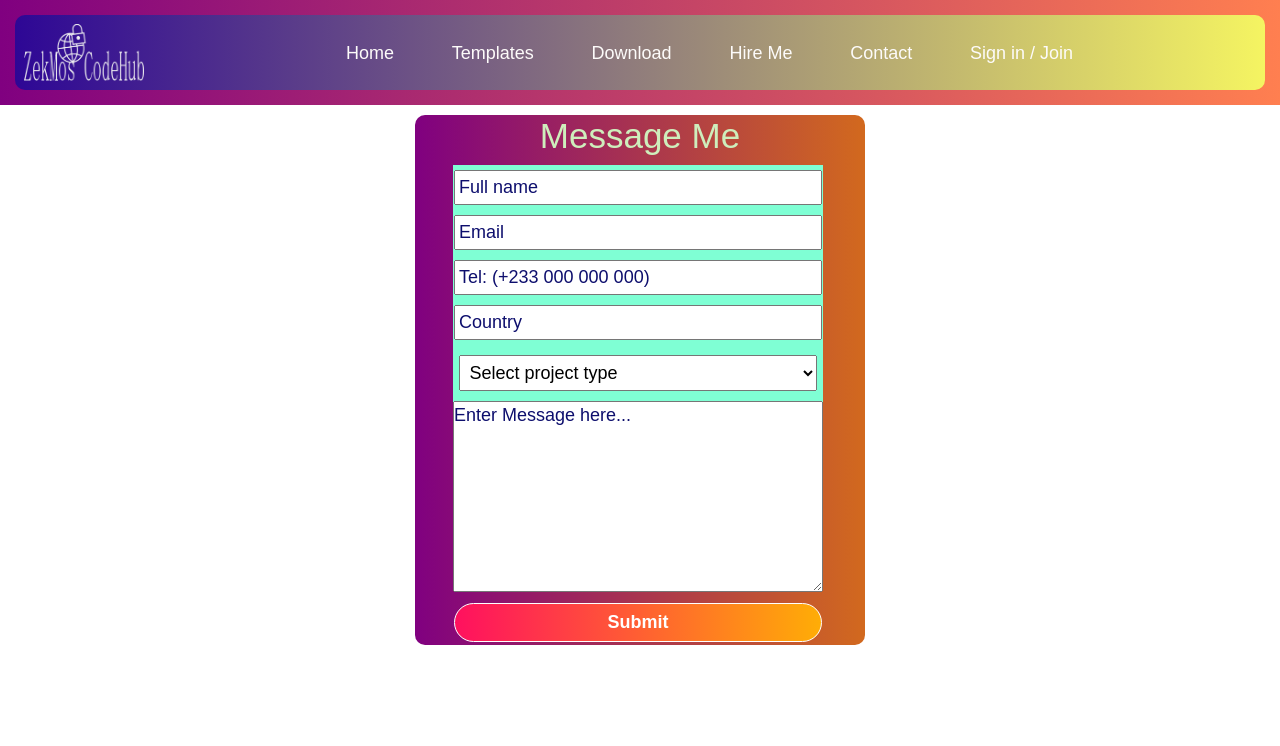
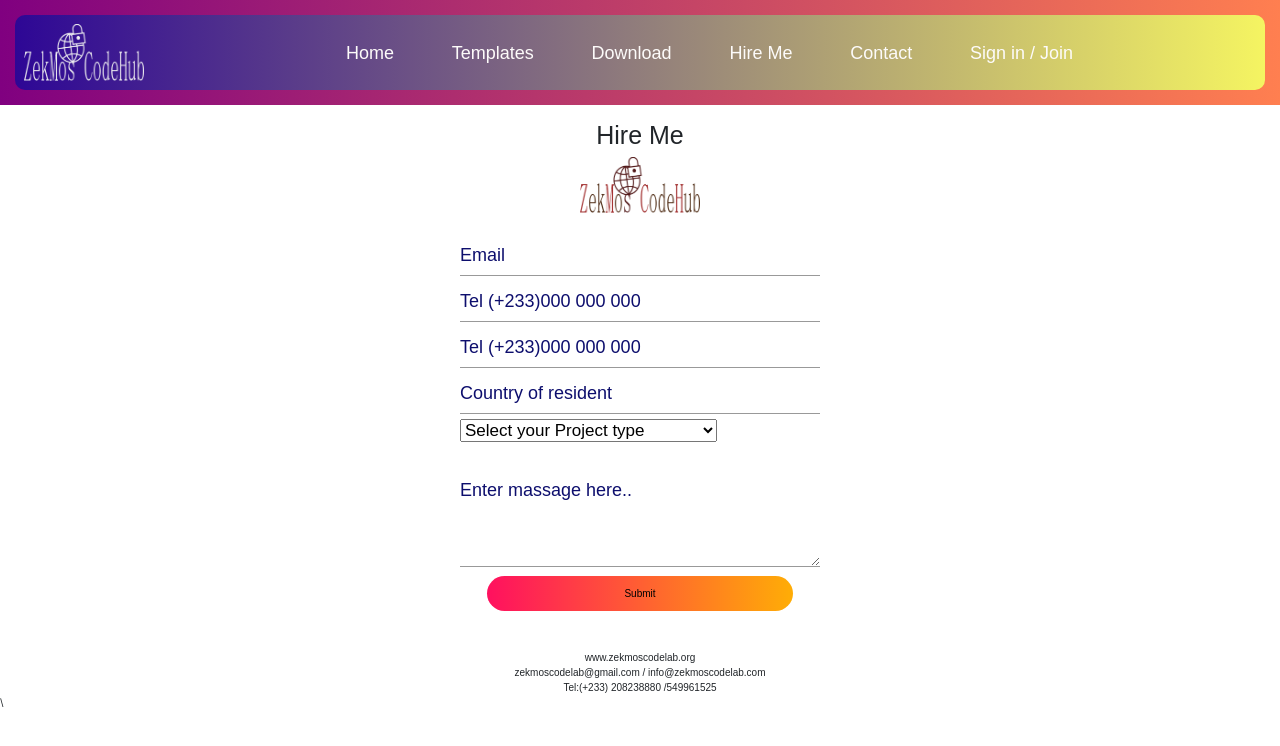
Before and after one commit to zekmoscodehub/zekmoscodehub.github.io, a plain HTML site: page hire.html in a window 1280 px wide. Drawn offline with nearby package versions, Linux system fonts and the light colour scheme.

Commit message:
update
last update

```diff
--- a/hire.html
+++ b/hire.html
@@ -31,28 +31,44 @@
     </div>
     </nav>
   </div>
-        <div class="main-box">
-          <div class="head">
-          <h1 class="head">Message Me</h1></div>
-            <form action=""method="post" name="contact" class="outer-form contact"netlify>
+  <div class="container-2">
 
-                <div class="input-group1">
-                    <input type="text" class="fields" placeholder="Full name" required>
-                    <input type="email" class="fields" placeholder="Email"required>
-                    <input type="text" class="fields" placeholder="Tel: (+233 000 000 000)"required>
-                    <input type="text" class="fields" placeholder="Country"required>
-                    <select name="" id=""class="subject" required>
-                        <option value="default">Select project type</option>
-                        <option value="project">Front End UI (User Interface Project) </option>
-                        <option value="project"> WordPress Project</option>
-                        <option value="project">BackEnd Project</option>
-                        <option value="project">Web App Project</option>
-                    </select>
-                    <textarea name="comments" id="" cols="39" rows="7" class="coment" placeholder="Enter Message here..."></textarea>
-                    <button type="submit"class="submit-btn btn1">Submit</button>
-                </div>
-            </form>
+  <div class="form-box">
+    <div class="title2">
+      <h1 class="hire">Hire Me</h1>
+    </div>
+    <div class="logo">
+      <img src="/zekmoscodehub.github.io/coloredlogo.png" alt="" class="logo2">
+    </div>
+
+    <div class="social-icons">
+  <i class="fas fa-brand-youtube"></i>
+       </div>
+       <form id="contact" class="input-group2">
+        <input type="namee" class="input-field" placeholder="Email" required>
+        <input type="email" class="input-field" placeholder="Tel (+233)000 000 000" required>
+        <input type="tell" class="input-field" placeholder="Tel (+233)000 000 000" required>
+        <input type="Country" class="input-field" placeholder="Country of resident" required>
+        <div class="select">
+          <select name="select" id="" class="selec">
+            <option value="">Select your Project type</option>
+            <option value="">User Interface (UI) Design</option>
+            <option value="">User Interface (UX) Design</option>
+            <option value="">Landing Design</option>
+            <option value="">Blog Post Design</option>
+            <option value="">Full Functional Website Design</option>
+            <option value="">WordPress Design</option>
+            <option value="">Re-design/Upgragde/Editing</option>
+            <option value="">Other</option>
+          </select>
         </div>
+        <textarea type="Text" class="input-field" placeholder="Enter massage here.."></textarea>
+        <button type="submit" class="submit-btn">Submit</button>
+   </form>
+</div>
+        <footer class="foot">www.zekmoscodelab.org <br> zekmoscodelab@gmail.com / info@zekmoscodelab.com<br>Tel:(+233) 208238880 /549961525
+   </footer>
+   </div>\
         <script src="">
         </script>
 </body>
--- a/main-style.css
+++ b/main-style.css
@@ -71,6 +71,13 @@ section{
     cursor: pointer;
 	margin:2px;
 
+}
+.logo2{
+    width: 120px;
+    display: block;
+    cursor: pointer;
+	margin-bottom:20px;
+   margin-left: 98%;
 }
 .menubar{
     margin-top: 20px;
@@ -209,6 +216,14 @@ border-radius: 30px;
 }
 .check-box{
     margin: 30px 10px 30px 0;
+    }
+    textarea{
+        width: 100px;
+        height: 150px;
+    }
+    footer{
+        text-align: center;
+        justify-content: center;
     }
 .agree{
     color: #777;
@@ -366,7 +381,17 @@ select{
     color:#fff;
 
 }
-
+.title2{
+    text-align: center;
+    justify-content: center;
+}
+.form-box{
+margin-top: 10px;
+}
+.selec{
+    font-size: 17px;
+    margin-bottom: 20px;
+}
 .subject{
     margin: 10px auto;
     padding: 6px;
@@ -379,8 +404,8 @@ option:hover{
 }
 textarea{
     color: rgb(9, 114, 114);
-    width: 370px;
-    hight:400px;
+    width: 360px;
+    height: 100px;
 }
 
 /*
```
Also changed, not shown: contact.html (+25 -9 lines).
